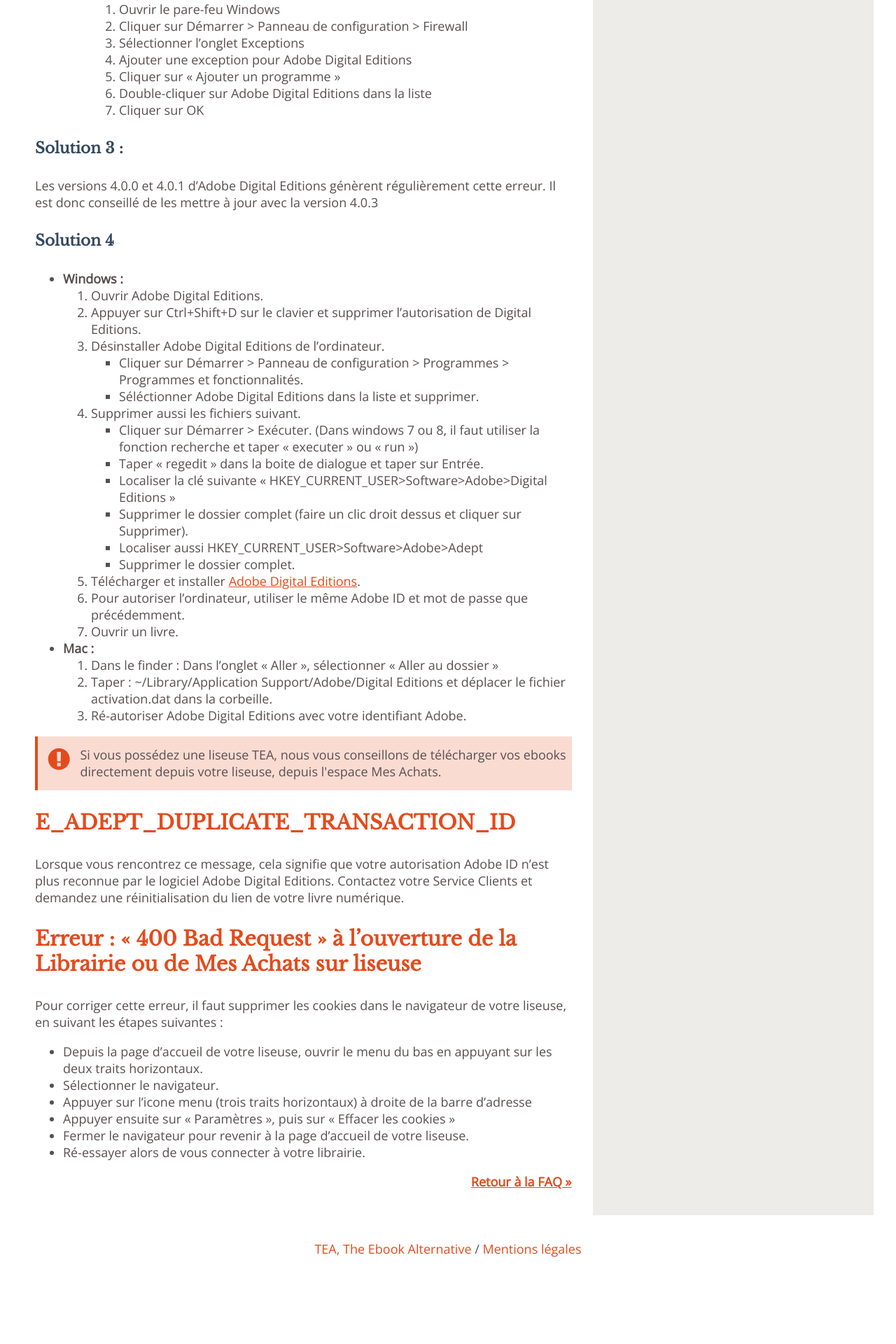
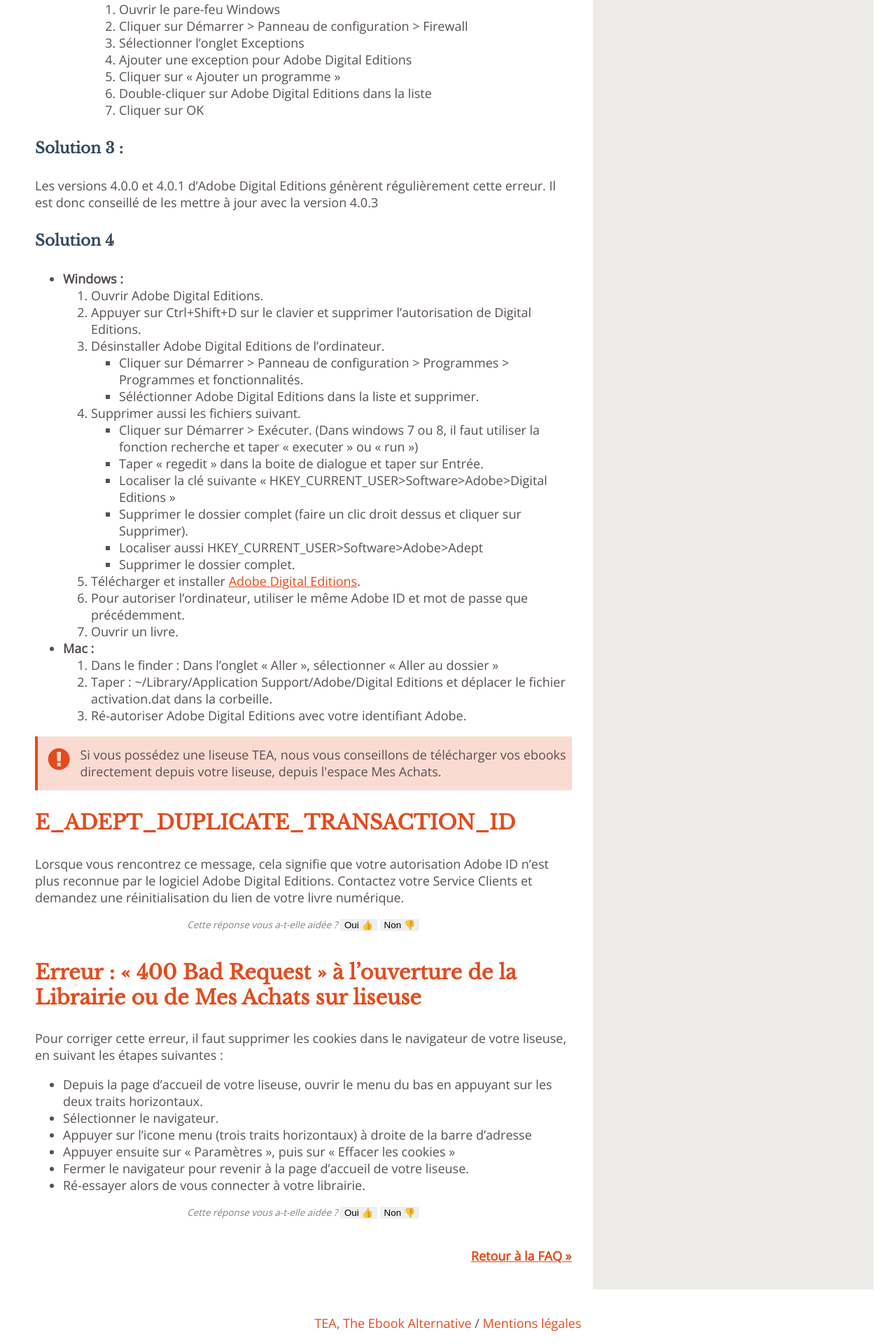
Before and after one commit to TEA-ebook/help-center, a Jekyll site: the page built from _pages/FAQ-erreur.md, in a window 1280 px wide. Shown: the part 3946-5866 px from the top of the page at 70% size. Built offline with Jekyll 4.4.1, drawn with Linux system fonts in a browser that asks for light colours; before the commit the page ends 5760 px from its top, so only the background shows below that.

Commit message:
Add: feedback button on FAQ question

```diff
--- /dev/null
+++ b/_includes/feedback-button.html
@@ -0,0 +1,20 @@
+<div class="feedback center">Cette réponse vous a-t-elle aidée ?
+	<form action="https://formspree.io/astranchet@tea-ebook.com" method="POST">
+	    <input type="hidden" name="page" value="{{ page.url }}">
+	    <input type="hidden" name="question" value="{{ include.question }}">
+	    <input type="hidden" name="feedback" value="👍">
+	    <input type="hidden" name="_next" value="{{ page.url }}" />
+	    <input type="hidden" name="_language" value="fr" />
+	    <input type="hidden" name="_subject" value="[Aide] Feedback" />
+	    <input type="submit" value="Oui 👍">
+	</form>
+	<form action="https://formspree.io/astranchet@tea-ebook.com" method="POST">
+	    <input type="hidden" name="page" value="{{ page.url }}">
+	    <input type="hidden" name="question" value="{{ include.question }}">
+	    <input type="hidden" name="feedback" value="👎">
+	    <input type="hidden" name="_next" value="{{ page.url }}" />
+	    <input type="hidden" name="_language" value="fr" />
+	    <input type="hidden" name="_subject" value="[Aide] Feedback" />
+	    <input type="submit" value="Non 👎">
+	</form>
+</div>
--- a/_pages/FAQ-erreur.md
+++ b/_pages/FAQ-erreur.md
@@ -159,6 +159,8 @@
 Lorsque vous rencontrez ce message, cela signifie que votre autorisation Adobe ID n'est plus reconnue par le logiciel Adobe Digital Editions.
 Contactez votre Service Clients et demandez une réinitialisation du lien de votre livre numérique.
 
+{% include feedback-button.html question="400 Bad request" %}
+
 {% include anchor.html id="400-bad-request" label="Erreur : « 400 Bad Request » à l'ouverture de la librairie ou de mes Achats sur liseuse" %}
 
 ### Erreur : « 400 Bad Request » à l'ouverture de la Librairie ou de Mes Achats sur liseuse
@@ -171,3 +173,6 @@
  * Appuyer ensuite sur « Paramètres », puis sur « Effacer les cookies »
  * Fermer le navigateur pour revenir à la page d'accueil de votre liseuse.
  * Ré-essayer alors de vous connecter à votre librairie.
+
+
+{% include feedback-button.html question="400 Bad request" %}
--- a/_sass/style.scss
+++ b/_sass/style.scss
@@ -100,6 +100,9 @@
   h5 {
     color: $protipColor;
   }
+}
+.center {
+  text-align: center;
 }
 
 // Top menu
@@ -419,3 +422,19 @@
     }
   }
 }
+
+// Feedback
+.feedback {
+  font-style: italic;
+  color: grey;
+  font-size: .75em;
+  margin: 1em 0 3em;
+
+  form, input[type="submit"] {
+    border: none;
+    display: inline;
+  }
+  input[type="submit"]:hover {
+    background: #edece8;
+  }
+}
```
